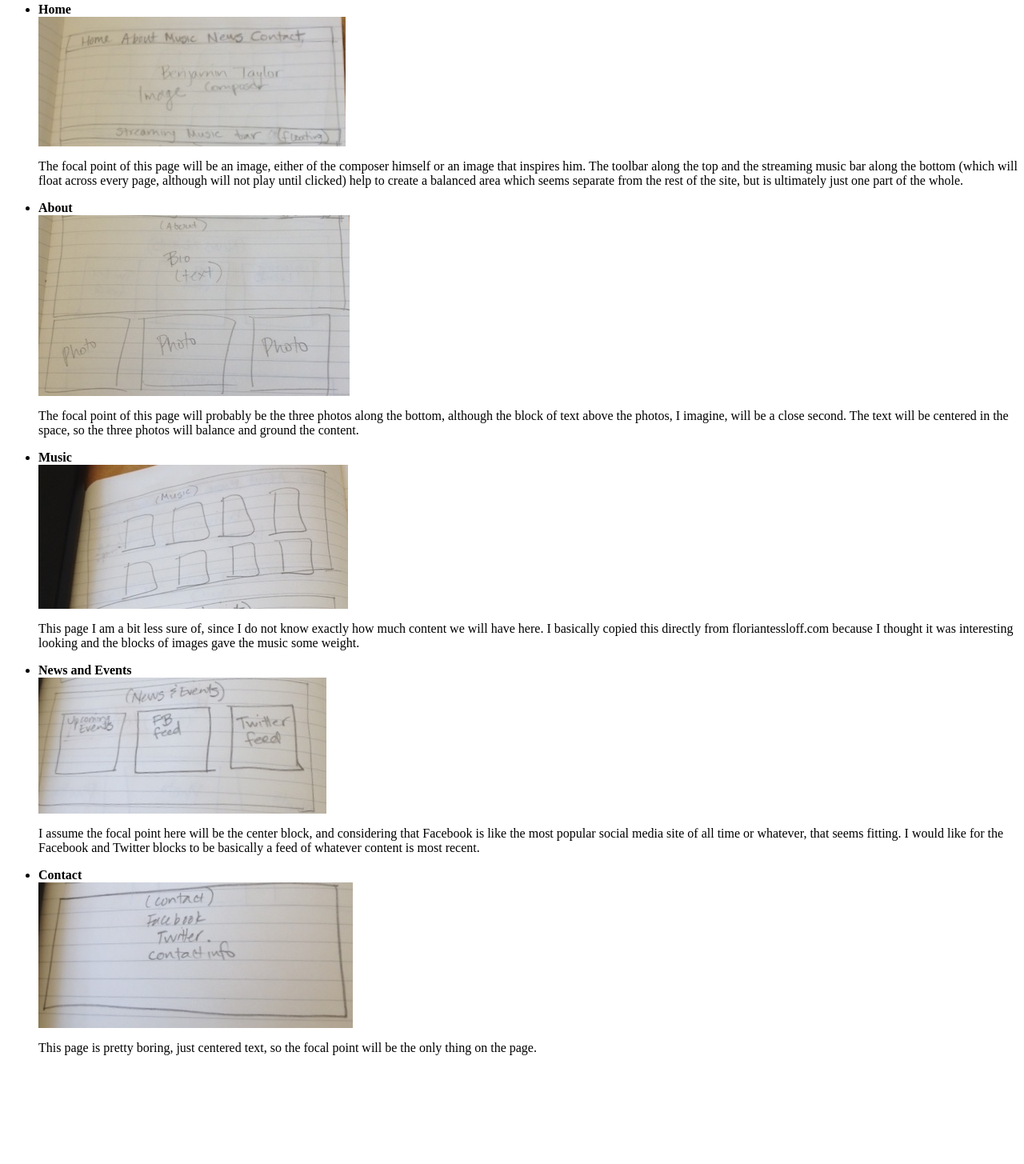
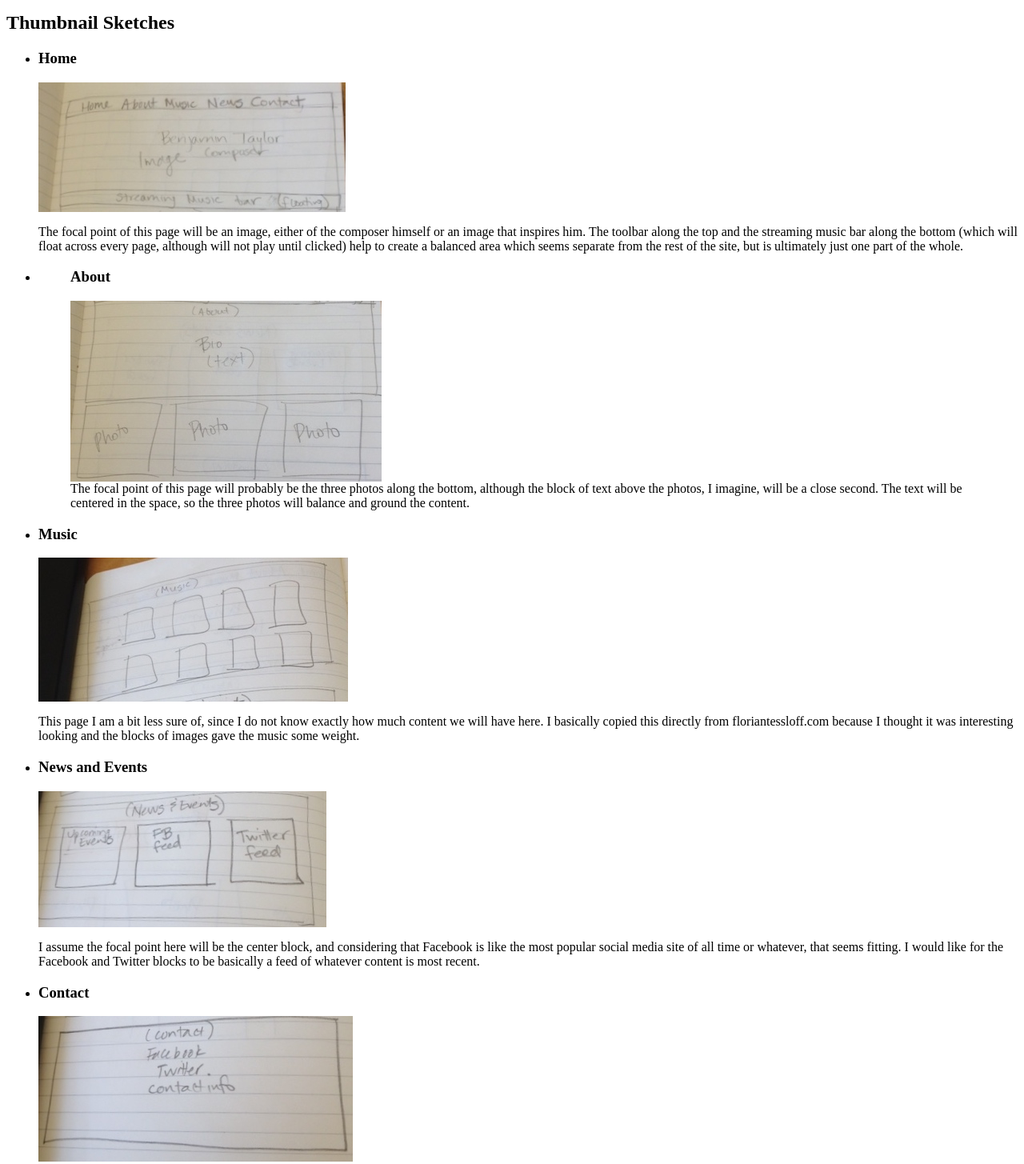
Before and after one commit to elizabethbgt/elizabethbgt.github.io, a plain HTML site: page index.html in a window 1280 px wide. Shown: the part 360-1815 px from the top of the page at 80% size. Before the commit the page ends 1695 px from the top, so only its background shows below. Drawn offline with Linux system fonts and the light colour scheme.

Commit message:
Update index.html

```diff
--- a/index.html
+++ b/index.html
@@ -1,43 +1,37 @@
 <DOCTYPE! html>
-
 <html>
 	<head>
 		<title>Unit 2 Design Challenge</title>
 	</head>
 	<body>
+		<h1>Design Challenge 1</h1>
+
 		<h2>Which two websites are you most inspired by?</h2>
-
-		<p><a href="http://www.floriantessloff.com">www.floriantessloff.com</a> and <a href="http://ericwhitacre.com">www.ericwhitacre.com</a></p>
+		<p><a href="http://www.floriantessloff.com" target="_blank">www.floriantessloff.com</a> and <a href="http://ericwhitacre.com" target="_blank">www.ericwhitacre.com</a></p>
 
 		<h2>How do they exhibit effective use of space, size, or balance?</h2>
-
 		<p>I think I am most intrigued by the use of space in these two websites. The layouts are inherently balanced, to me, because there is no competition for eyeballs across columns of information. Each content area takes up the entire horizontal space of the screen, so the reader can focus on just one thing at a time. Since this is meant to be for a composer, I would argue that the act of listening to music should be an all-encompassing experience, one which allows the listener to focus on just the music, nothing else.</p>
 
 		<h2>What makes them similar and different?</h2>
-
 		<p>The two websites are quite similar in their layout, although ericwhitacre.com has more content to deal with. I hope that this type of layout would allow for the easy addition of content as it becomes available, since (I am assuming) a client seldom knows exactly what he or she wants on the first go-around.</p>
 
 		<h2>Thumbnail Sketches</h2>
-
 		<ul>
-  		<li><strong>Home</strong></li>
-  		<img src="home.jpg" alt="Home">
-  		<p>The focal point of this page will be an image, either of the composer himself or an image that inspires him. The toolbar along the top and the streaming music bar along the bottom (which will float across every page, although will not play until clicked) help to create a balanced area which seems separate from the rest of the site, but is ultimately just one part of the whole.</p>
-  		<li><strong>About</strong></li>
-  		<img src="about.jpg" alt="About">
-		<p>The focal point of this page will probably be the three photos along the bottom, although the block of text above the photos, I imagine, will be a close second. The text will be centered in the space, so the three photos will balance and ground the content.</p>
- 		<li><strong>Music</strong></li>
- 		<img src="music.jpg" alt="Music">
-		<p>This page I am a bit less sure of, since I do not know exactly how much content we will have here. I basically copied this directly from floriantessloff.com because I thought it was interesting looking and the blocks of images gave the music some weight.</p>
- 		<li><strong>News and Events</strong></li>
- 		<img src="news_and_events.jpg" alt="News and Events">
- 		<p>I assume the focal point here will be the center block, and considering that Facebook is like the most popular social media site of all time or whatever, that seems fitting. I would like for the Facebook and Twitter blocks to be basically a feed of whatever content is most recent.</p>
- 		<li><strong>Contact</strong></li>
- 		<img src="contact.jpg" alt="Contact">
- 		<p>This page is pretty boring, just centered text, so the focal point will be the only thing on the page.</p>
+  			<li><h3>Home</h3>
+  			<img src="home.jpg" alt="Home">
+  			<p>The focal point of this page will be an image, either of the composer himself or an image that inspires him. The toolbar along the top and the streaming music bar along the bottom (which will float across every page, although will not play until clicked) help to create a balanced area which seems separate from the rest of the site, but is ultimately just one part of the whole.</p></li>
+  			<li><figure><h3>About</h3>
+  			<img src="about.jpg" alt="About">
+			<figcaption>The focal point of this page will probably be the three photos along the bottom, although the block of text above the photos, I imagine, will be a close second. The text will be centered in the space, so the three photos will balance and ground the content.</figcaption></figure></li>
+ 			<li><h3>Music</h3>
+ 			<img src="music.jpg" alt="Music">
+			<p>This page I am a bit less sure of, since I do not know exactly how much content we will have here. I basically copied this directly from floriantessloff.com because I thought it was interesting looking and the blocks of images gave the music some weight.</p></li>
+ 			<li><h3>News and Events</h3>
+ 			<img src="news_and_events.jpg" alt="News and Events">
+ 			<p>I assume the focal point here will be the center block, and considering that Facebook is like the most popular social media site of all time or whatever, that seems fitting. I would like for the Facebook and Twitter blocks to be basically a feed of whatever content is most recent.</p></li>
+ 			<li><h3>Contact</h3>
+ 			<img src="contact.jpg" alt="Contact">
+ 			<p>This page is pretty boring, just centered text, so the focal point will be the only thing on the page.</p></li>
 		</ul>
-
-
-
 	</body>
 <html>
```
